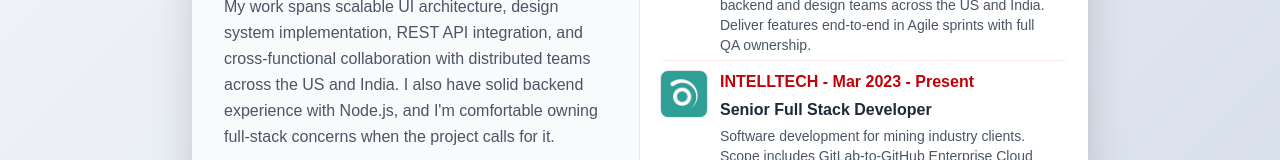
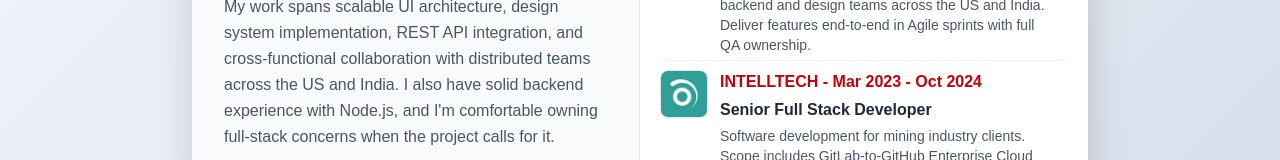
Before and after one commit to davidjentjens/david-resume, a Next.js app: page / in a window 1280 px wide. Shown: the part 425-585 px from the top of the page. Built offline with nearby package versions, Linux system fonts and the light colour scheme.

Commit message:
Update Intelltech experience duration to reflect current role timeline

```diff
--- a/src/app/components/Experience.tsx
+++ b/src/app/components/Experience.tsx
@@ -12,7 +12,7 @@ export default function Experience() {
       website: "https://www.pepsico.com"
     },
     {
-      title: "INTELLTECH - Mar 2023 - Present",
+      title: "INTELLTECH - Mar 2023 - Oct 2024",
       company: "Senior Full Stack Developer",
       description: "Software development for mining industry clients. Scope includes GitLab-to-GitHub Enterprise Cloud migration (~60 repositories), CI/CD pipeline architecture, design system maintenance, and DevOps documentation. Previously served as QA Coordinator and Tech Manager (2024), leading testing processes and delivering strategic technical reports to leadership.",
       logo: "/intelltech-logo.jpeg",
```
